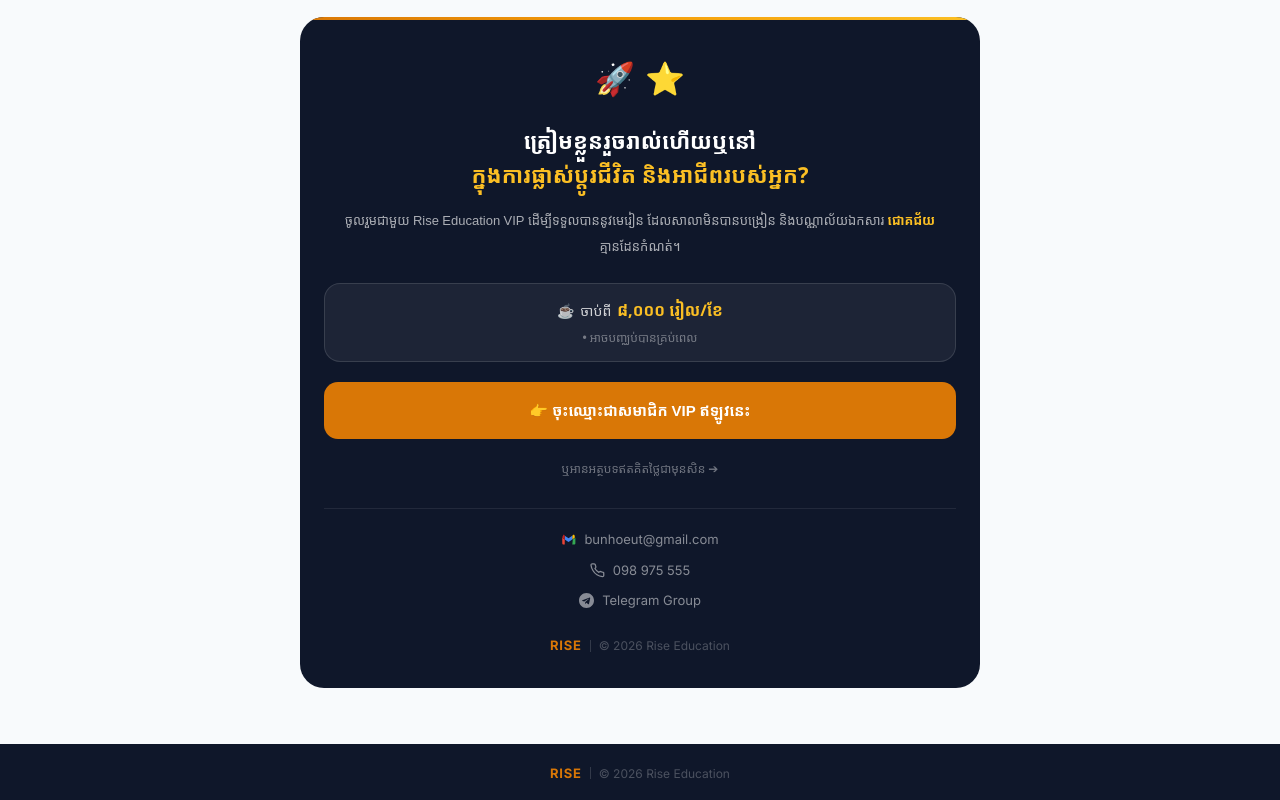
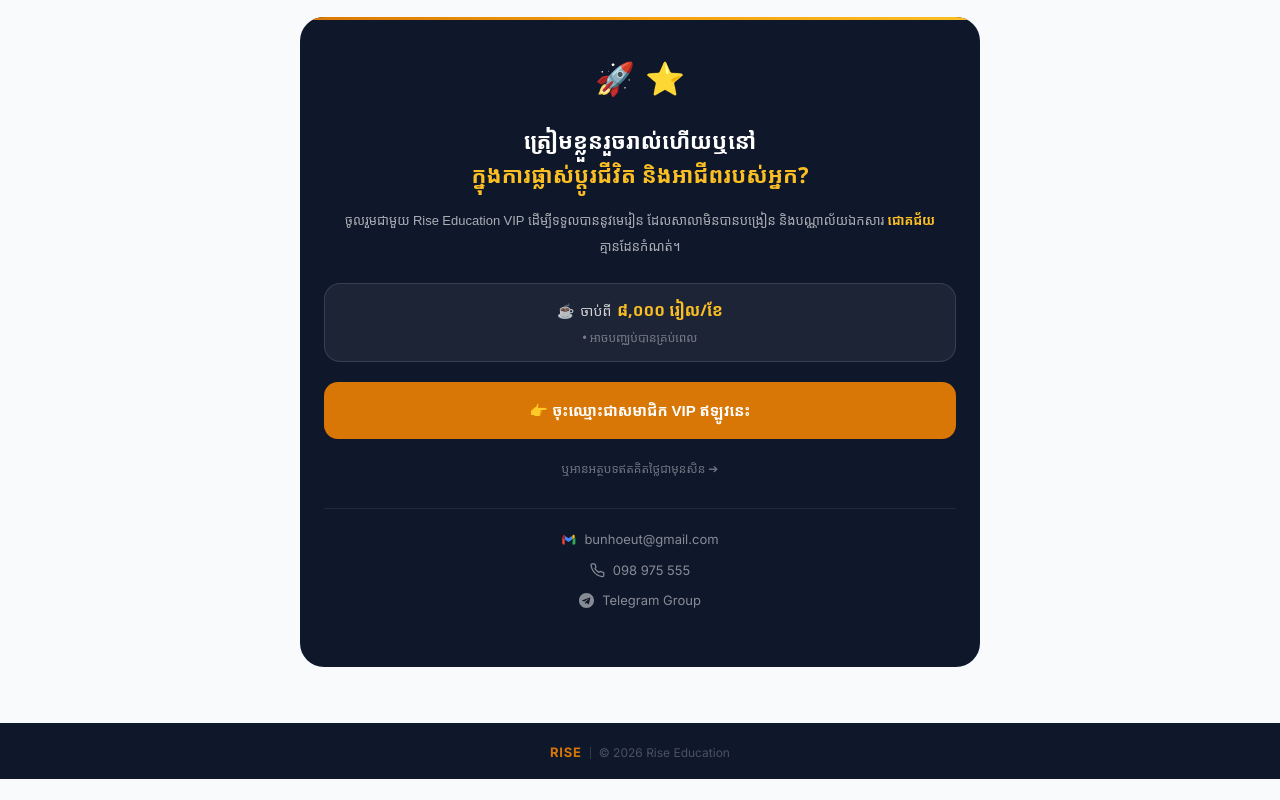
Before and after one commit to bunhoeut/rise-education, a plain HTML site: page about.html in a window 1280 px wide. Shown: the part 2784-3584 px from the top of the page. After the commit the page ends 3563 px from the top, so only its background shows below. Drawn offline with Linux system fonts and the light colour scheme; a web font is replaced by a local one.

Commit message:
Update about.html

```diff
--- a/about.html
+++ b/about.html
@@ -434,12 +434,6 @@
           </a>
         </div>
 
-        <!-- Footer copyright -->
-        <div style="text-align:center;display:flex;align-items:center;justify-content:center;gap:8px">
-          <span style="font-family:'Inter',sans-serif;font-size:13px;font-weight:700;color:#d97706;letter-spacing:0.06em">RISE</span>
-          <span style="width:1px;height:12px;background:rgba(255,255,255,0.15);display:inline-block"></span>
-          <span style="font-family:'Inter',sans-serif;font-size:12px;color:rgba(255,255,255,0.25)">© 2026 Rise Education</span>
-        </div>
 
       </div>
     </div>
```
